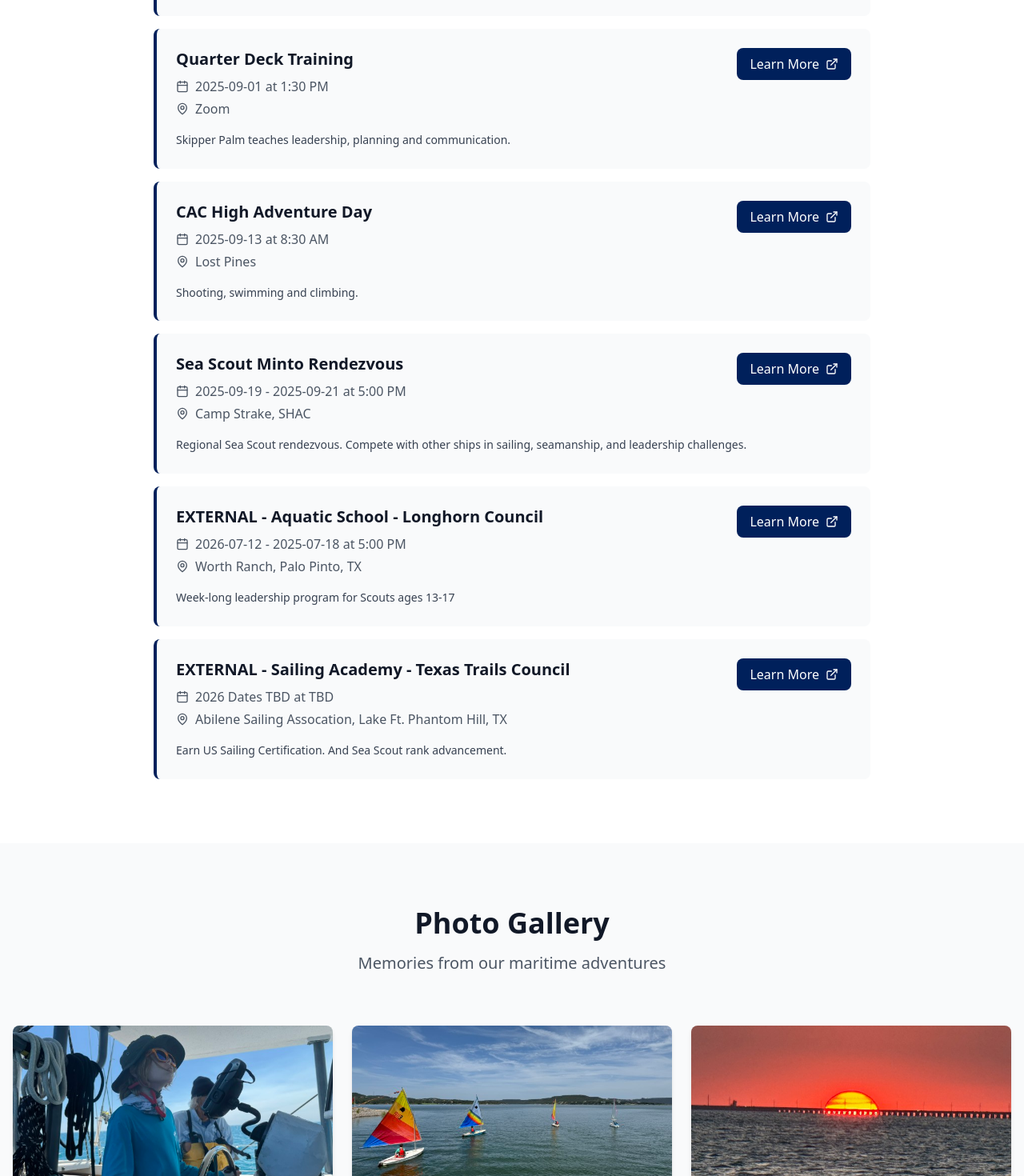
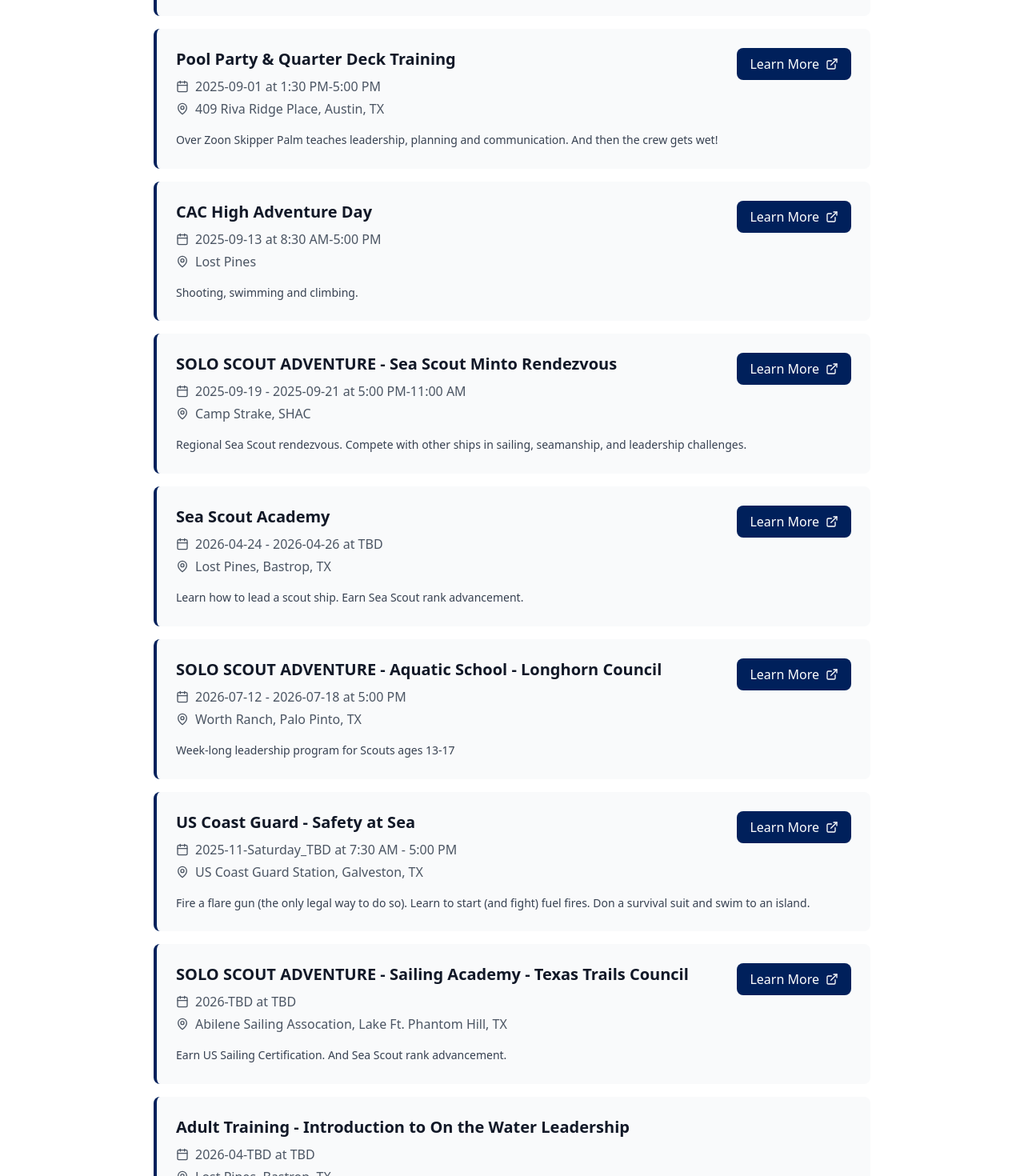
Before and after one commit to devnu11/ship4web, a React (Vite) app: page / in a window 1280 px wide. Shown: the part 2500-3970 px from the top of the page at 80% size. Built offline with nearby package versions, Linux system fonts and the light colour scheme.

Commit message:
Add new events
Fix tests to accomodate for changes in the rule formatting

```diff
--- a/src/data/events.ts
+++ b/src/data/events.ts
@@ -6,50 +6,76 @@
     id: 1,
     title: "First Meeting",
     date: "2025-08-24",
-    time: "4:00 PM",
+    time: "4:00 PM-5:00 PM",
     location: SITE_CONFIG.meetingVenue,
     description: `First formal meeting of ${SITE_CONFIG.shipShortName}.`
   },
   {
     id: 2,
-    title: "Quarter Deck Training",
+    title: "Pool Party & Quarter Deck Training",
     date: "2025-09-01",
-    time: "1:30 PM",
-    location: "Zoom",
-    description: "Skipper Palm teaches leadership, planning and communication.",
-    url: "mailto:dallas@rliv.net?subject=Quarter Deck Training"
+    time: "1:30 PM-5:00 PM",
+    location: "409 Riva Ridge Place, Austin, TX",
+    description: "Over Zoon Skipper Palm teaches leadership, planning and communication. And then the crew gets wet!",
+    url: "mailto:dallas@rliv.net?subject=Quarter Deck Training on September 1st"
   },
   {
     id: 3,
     title: "CAC High Adventure Day",
     date: "2025-09-13",
-    time: "8:30 AM",
+    time: "8:30 AM-5:00 PM",
     location: "Lost Pines",
     description: "Shooting, swimming and climbing.",
     url: "https://scoutingevent.com/564-94448"
   },
   {
     id: 4,
-    title: "Sea Scout Minto Rendezvous",
+    title: "SOLO SCOUT ADVENTURE - Sea Scout Minto Rendezvous",
     date: "2025-09-19 - 2025-09-21",
-    time: "5:00 PM",
+    time: "5:00 PM-11:00 AM",
     location: "Camp Strake, SHAC",
     description: "Regional Sea Scout rendezvous. Compete with other ships in sailing, seamanship, and leadership challenges.",
     url: "https://shacbsa.org/minto-rendezvous"
   },
   {
     id: 5,
-    title: "EXTERNAL - Sailing Academy - Texas Trails Council",
-    date: "2026 Dates TBD",
+    title: "US Coast Guard - Safety at Sea",
+    date: "2025-11-Saturday_TBD",
+    time: "7:30 AM - 5:00 PM",
+    location: "US Coast Guard Station, Galveston, TX",
+    description: "Fire a flare gun (the only legal way to do so).  Learn to start (and fight) fuel fires.  Don a survival suit and swim to an island.",
+    url: "https://www.bacbsa.org/activities/safety-at-sea-2018/65520"
+  },
+  {
+    id: 6,
+    title: "SOLO SCOUT ADVENTURE - Sailing Academy - Texas Trails Council",
+    date: "2026-TBD",
     time: "TBD",
     location: "Abilene Sailing Assocation, Lake Ft. Phantom Hill, TX",
     description: "Earn US Sailing Certification. And Sea Scout rank advancement.",
     url: "https://www.texastrailsbsa.com"
   },
   {
-    id: 6,
-    title: "EXTERNAL - Aquatic School - Longhorn Council",
-    date: "2026-07-12 - 2025-07-18",
+    id: 7,
+    title: "Adult Training - Introduction to On the Water Leadership",
+    date: "2026-04-TBD",
+    time: "TBD",
+    location: "Lost Pines, Bastrop, TX",
+    description: "Learn how to lead a scout ship."
+  },
+  {
+    id: 8,
+    title: "Sea Scout Academy",
+    date: "2026-04-24 - 2026-04-26",
+    time: "TBD",
+    location: "Lost Pines, Bastrop, TX",
+    description: "Learn how to lead a scout ship.  Earn Sea Scout rank advancement.",
+    url: "https://scoutingevent.com/564-81102"
+  },
+  {
+    id: 9,
+    title: "SOLO SCOUT ADVENTURE - Aquatic School - Longhorn Council",
+    date: "2026-07-12 - 2026-07-18",
     time: "5:00 PM",
     location: "Worth Ranch, Palo Pinto, TX",
     description: "Week-long leadership program for Scouts ages 13-17",
```
Also changed, not shown: 2 other files (tests, documents, lock files or other folders).
